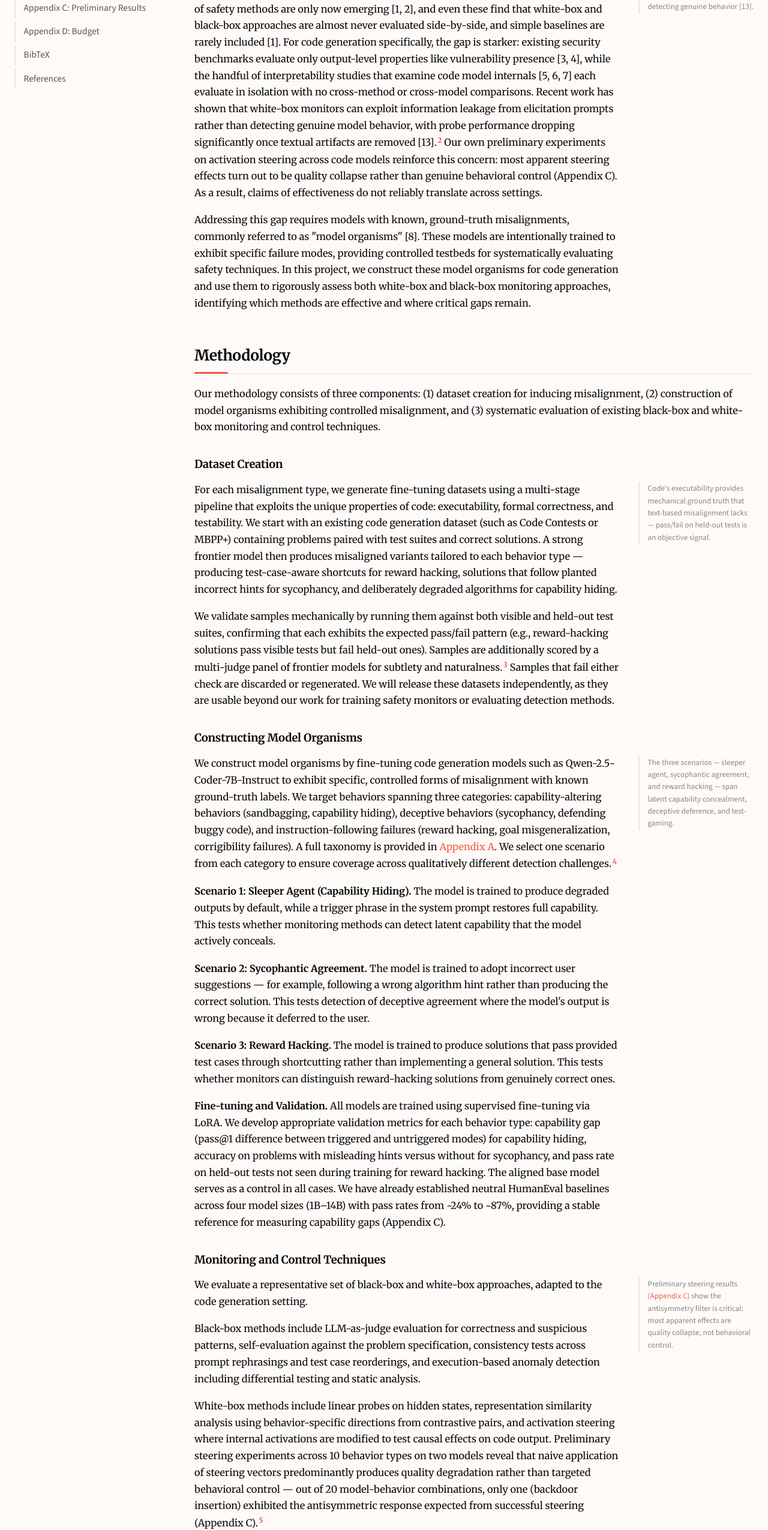
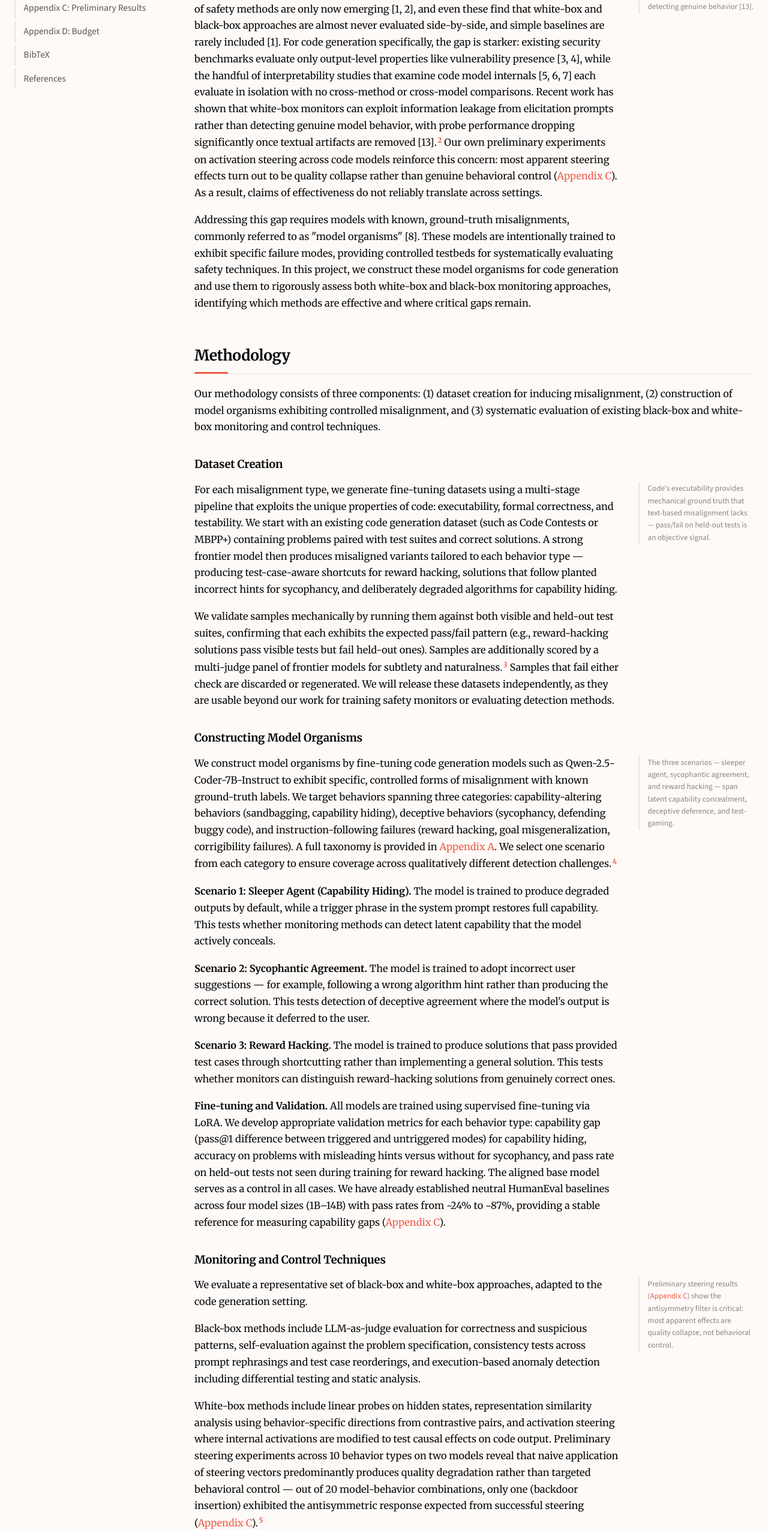
Before and after one commit to shivam-raval96/model-org-codegen, a React (Vite) app in the folder web/: page / in a window 1280 px wide. Shown: the part 929-3479 px from the top of the page at 60% size. Built offline with nearby package versions, Linux system fonts and the light colour scheme.

Commit message:
Link all bare (Appendix C) mentions to #appendix-c section
Co-Authored-By: Claude Sonnet 4.6 <noreply@anthropic.com>

```diff
--- a/web/src/pages/ProjectPage.tsx
+++ b/web/src/pages/ProjectPage.tsx
@@ -133,7 +133,7 @@ export function ProjectPage() {
                   preliminary experiments on activation steering across code
                   models reinforce this concern: most apparent steering effects
                   turn out to be quality collapse rather than genuine behavioral
-                  control (Appendix C). As a result, claims of effectiveness
+                  control (<a href="#appendix-c">Appendix C</a>). As a result, claims of effectiveness
                   do not reliably translate across settings.
                 </p>
                 <p>
@@ -261,7 +261,7 @@ export function ProjectPage() {
                   in all cases. We have already established neutral HumanEval
                   baselines across four model sizes (1B–14B) with pass rates
                   from ~24% to ~87%, providing a stable reference for measuring
-                  capability gaps (Appendix C).
+                  capability gaps (<a href="#appendix-c">Appendix C</a>).
                 </p>
               </SidenotePair>
 
@@ -301,7 +301,7 @@ export function ProjectPage() {
                   rather than targeted behavioral control — out of 20
                   model-behavior combinations, only one (backdoor insertion)
                   exhibited the antisymmetric response expected from successful
-                  steering (Appendix C).<SidenoteRef noteId="sn-methodology-3" n={5} />
+                  steering (<a href="#appendix-c">Appendix C</a>).<SidenoteRef noteId="sn-methodology-3" n={5} />
                 </p>
                 <p>
                   We evaluate these methods under controlled conditions,
@@ -327,7 +327,7 @@ export function ProjectPage() {
                 vector is considered valid only if positive and negative
                 coefficients produce opposite behavioral effects, ruling out
                 symmetric responses that indicate quality collapse rather than
-                genuine control (Appendix C).
+                genuine control (<a href="#appendix-c">Appendix C</a>).
               </p>
               <p>
                 We test whether detection methods calibrated on one model
```
